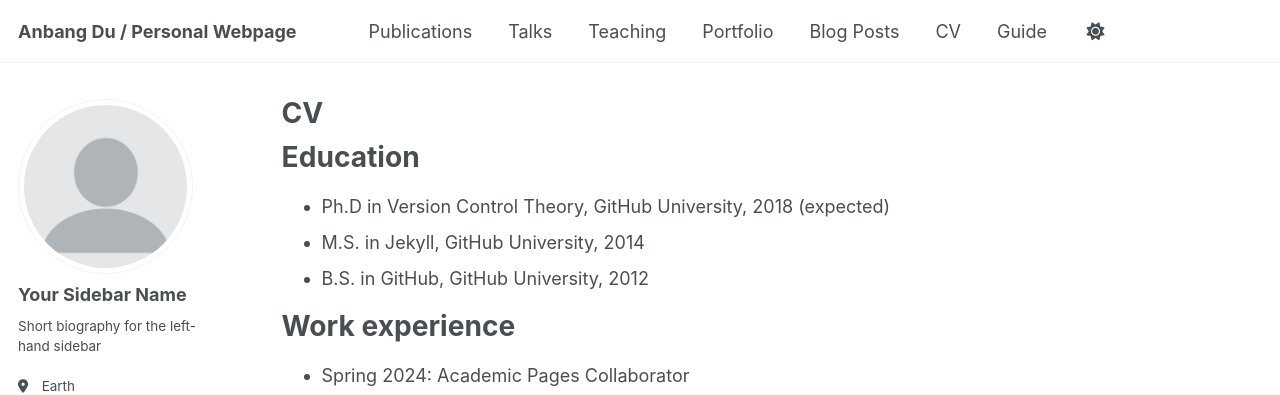
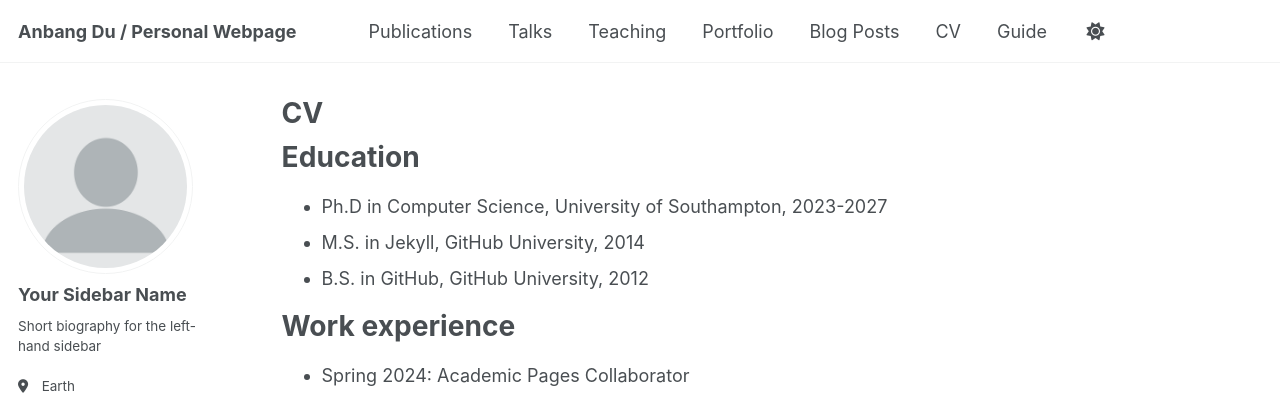
Before and after one commit to adamdu001/adamdu001.github.io, a Jekyll site: the page built from _pages/cv.md, in a window 1280 px wide and 900 px high. Shown: the top 395 px of the window. Built offline with Jekyll 4.4.1, drawn with Linux system fonts in a browser that asks for light colours; some web fonts are replaced; a script that is not in the unit is left out.

Commit message:
Update cv.md

```diff
--- a/_pages/cv.md
+++ b/_pages/cv.md
@@ -11,7 +11,7 @@
 
 Education
 ======
-* Ph.D in Version Control Theory, GitHub University, 2018 (expected)
+* Ph.D in Computer Science, University of Southampton, 2023-2027
 * M.S. in Jekyll, GitHub University, 2014
 * B.S. in GitHub, GitHub University, 2012
 
```
